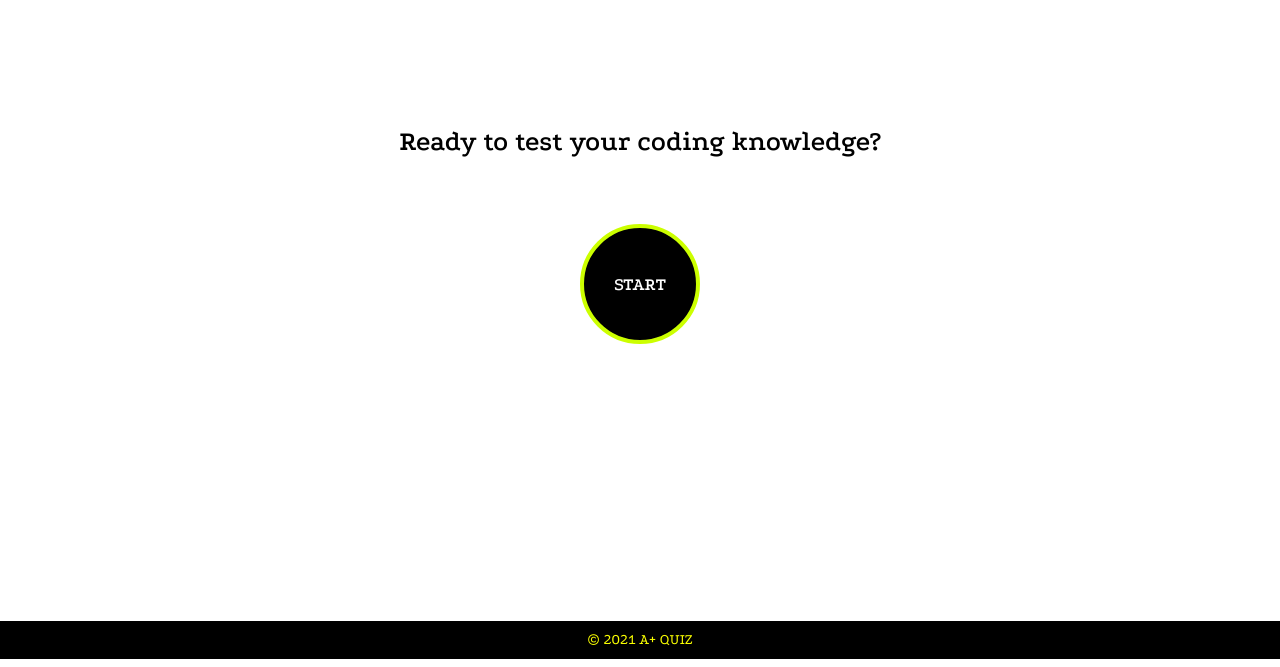
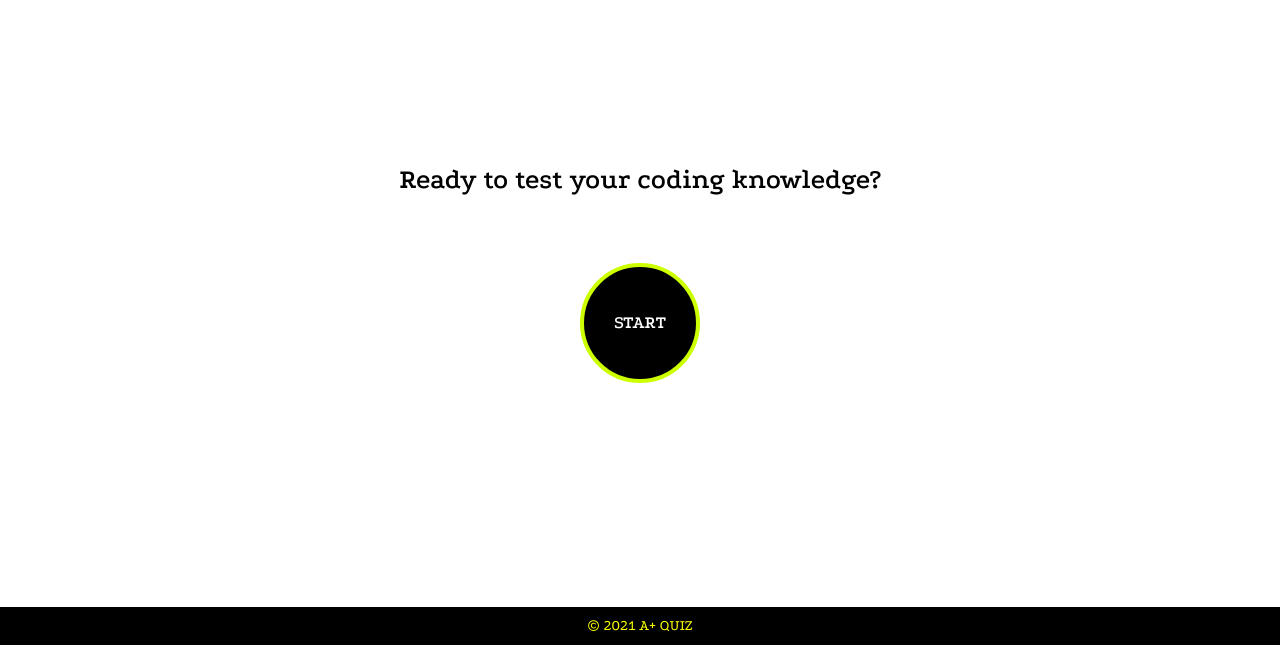
Before and after one commit to sichan502/aplusquiz, a plain HTML site: page index.html in a window 1280 px wide. Shown: the part 147-814 px from the top of the page. Drawn offline with nearby package versions, Linux system fonts and the light colour scheme.

Commit message:
first layout3

```diff
--- a/style.css
+++ b/style.css
@@ -53,7 +53,7 @@ h1
 main
 {
     text-align: center;
-    height: 70vh;
+    margin: 8% auto;
 }
 
 #content
@@ -107,7 +107,6 @@ main
     display: flex;
     justify-content: space-evenly;
     text-align: center;
-    /* background-color: black; */
 }
 
 #question-btngroup > p
@@ -146,6 +145,7 @@ main
 #answer-options > ul
 {
     padding: 0;
+    list-style: none;
 }
 
 #question-content > p
```
Also changed, not shown: index.html (+0 -1 lines).
